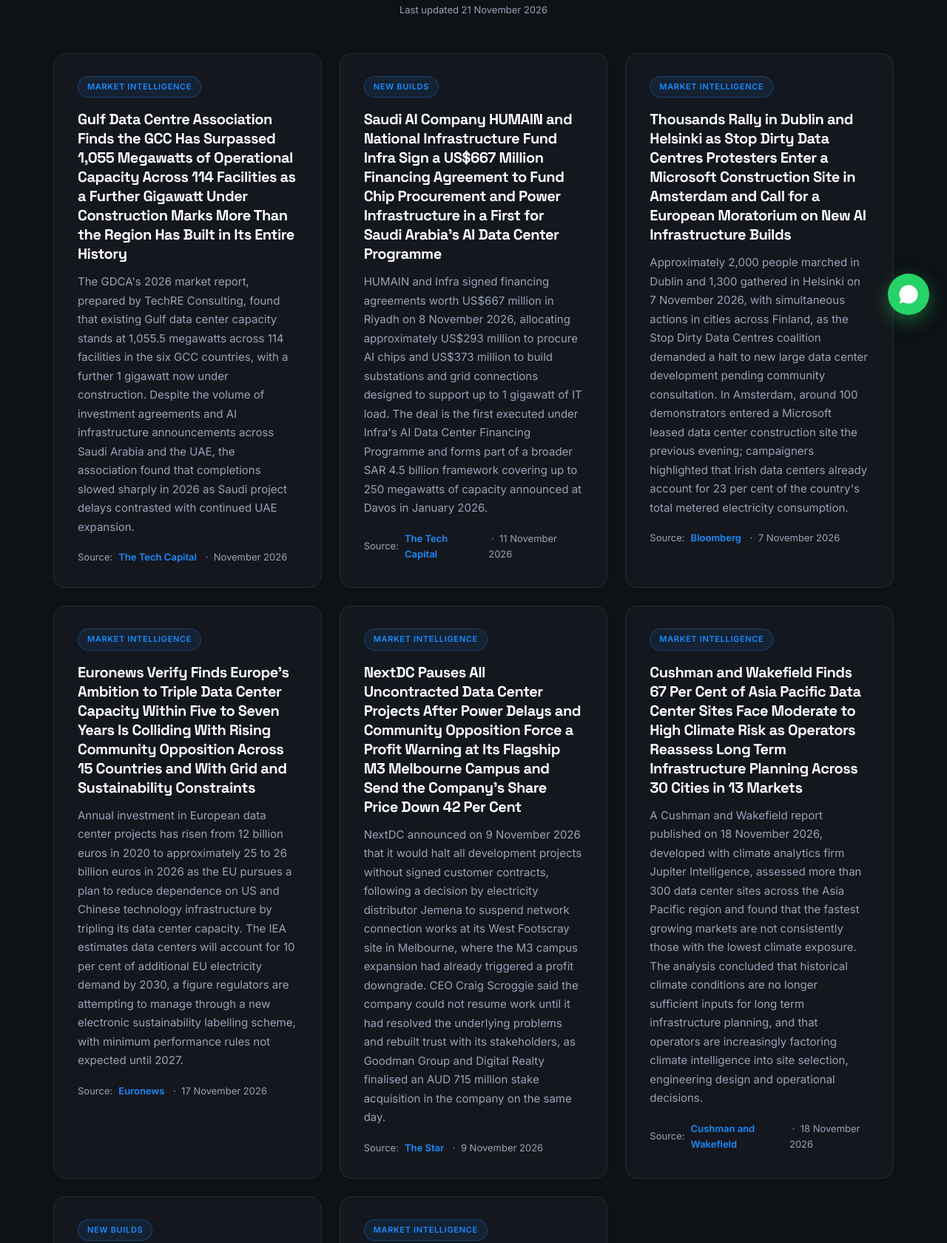
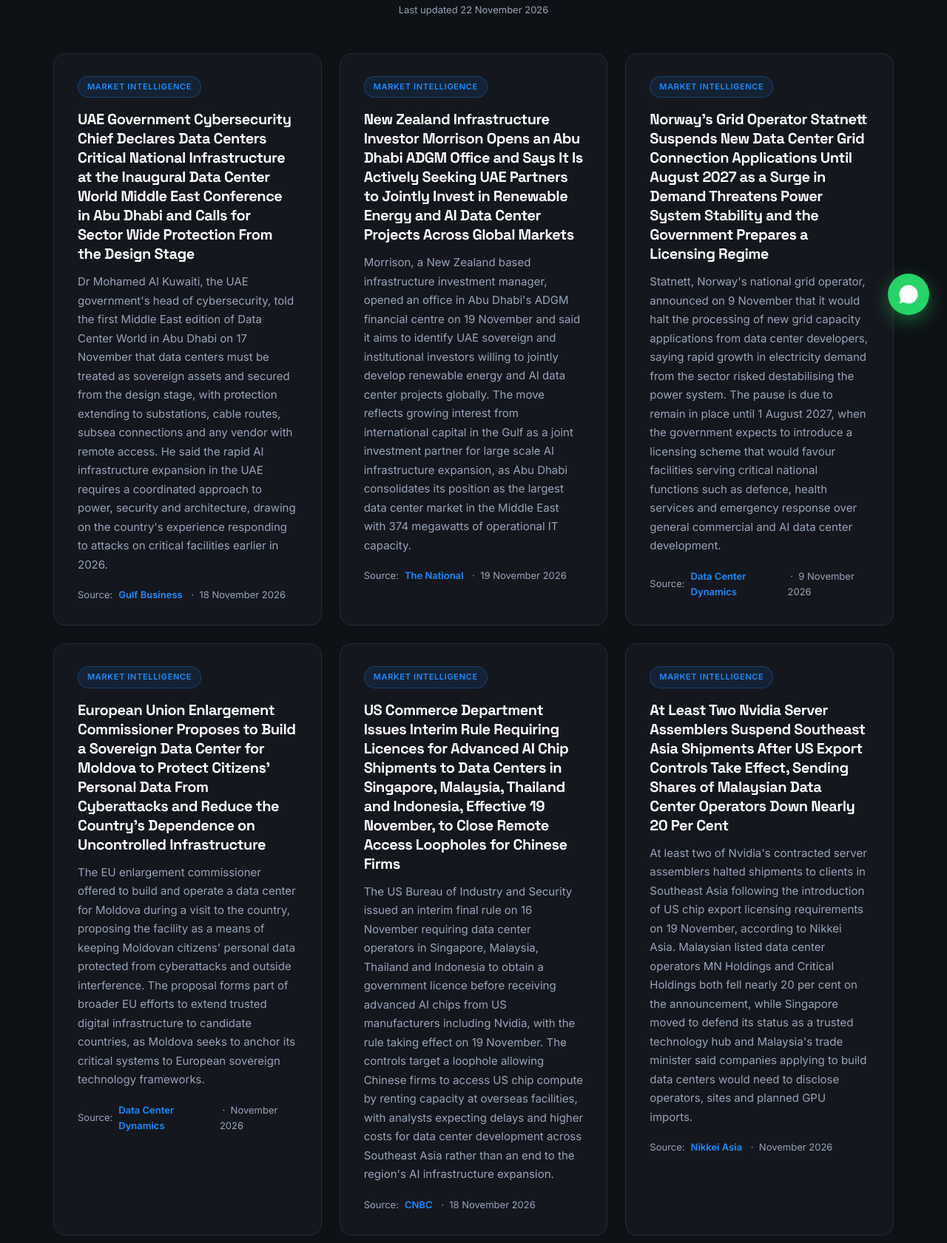
Before and after one commit to jamesastrustalent/astrus-talent-website, a plain HTML site: page insights.html in a window 1280 px wide. Shown: the part 350-2031 px from the top of the page at 74% size. Drawn offline with Linux system fonts and the light colour scheme.

Commit message:
Insights: refresh data center news 2026-11-22
Co-Authored-By: Claude Sonnet 4.6 <noreply@anthropic.com>
Claude-Session: https://claude.ai/code/session_01Ao479p4xqqCXhMaeEJWosx

```diff
--- a/insights.html
+++ b/insights.html
@@ -96,7 +96,7 @@
       <p>Trends, analysis, and perspectives from inside the data center and AI infrastructure talent market.</p>
     </div>
   </section>
-  <p class="updated">Last updated 21 November 2026</p>
+  <p class="updated">Last updated 22 November 2026</p>
 
   <!-- To add or edit an article, copy one <a class="insight-card"> block below and update the tag, title, text, source and href. -->
   <section class="insights-wrap">
@@ -104,63 +104,63 @@
       <div class="card-grid cols-3">
 
         <!-- Gulf / Middle East -->
-        <a class="insight-card fade-up" href="https://thetechcapital.com/gulf-builds-more-than-1gw-data-centres-2026-completions-slow/" target="_blank" rel="noopener">
+        <a class="insight-card fade-up" href="https://gulfbusiness.com/en/2026/data-center/data-centres-are-now-critical-national-infrastructure-says-uae-govts-head-of-cyber-security/" target="_blank" rel="noopener">
           <span class="insight-tag">Market Intelligence</span>
-          <h3>Gulf Data Centre Association Finds the GCC Has Surpassed 1,055 Megawatts of Operational Capacity Across 114 Facilities as a Further Gigawatt Under Construction Marks More Than the Region Has Built in Its Entire History</h3>
-          <p>The GDCA's 2026 market report, prepared by TechRE Consulting, found that existing Gulf data center capacity stands at 1,055.5 megawatts across 114 facilities in the six GCC countries, with a further 1 gigawatt now under construction. Despite the volume of investment agreements and AI infrastructure announcements across Saudi Arabia and the UAE, the association found that completions slowed sharply in 2026 as Saudi project delays contrasted with continued UAE expansion.</p>
-          <div class="insight-source">Source: <span>The Tech Capital</span> &nbsp;&middot;&nbsp; November 2026</div>
+          <h3>UAE Government Cybersecurity Chief Declares Data Centers Critical National Infrastructure at the Inaugural Data Center World Middle East Conference in Abu Dhabi and Calls for Sector Wide Protection From the Design Stage</h3>
+          <p>Dr Mohamed Al Kuwaiti, the UAE government's head of cybersecurity, told the first Middle East edition of Data Center World in Abu Dhabi on 17 November that data centers must be treated as sovereign assets and secured from the design stage, with protection extending to substations, cable routes, subsea connections and any vendor with remote access. He said the rapid AI infrastructure expansion in the UAE requires a coordinated approach to power, security and architecture, drawing on the country's experience responding to attacks on critical facilities earlier in 2026.</p>
+          <div class="insight-source">Source: <span>Gulf Business</span> &nbsp;&middot;&nbsp; 18 November 2026</div>
         </a>
 
-        <a class="insight-card fade-up" href="https://thetechcapital.com/humain-667-million-financing-saudi-ai-expansion/" target="_blank" rel="noopener">
-          <span class="insight-tag">New Builds</span>
-          <h3>Saudi AI Company HUMAIN and National Infrastructure Fund Infra Sign a US$667 Million Financing Agreement to Fund Chip Procurement and Power Infrastructure in a First for Saudi Arabia's AI Data Center Programme</h3>
-          <p>HUMAIN and Infra signed financing agreements worth US$667 million in Riyadh on 8 November 2026, allocating approximately US$293 million to procure AI chips and US$373 million to build substations and grid connections designed to support up to 1 gigawatt of IT load. The deal is the first executed under Infra's AI Data Center Financing Programme and forms part of a broader SAR 4.5 billion framework covering up to 250 megawatts of capacity announced at Davos in January 2026.</p>
-          <div class="insight-source">Source: <span>The Tech Capital</span> &nbsp;&middot;&nbsp; 11 November 2026</div>
+        <a class="insight-card fade-up" href="https://www.thenationalnews.com/business/markets/2026/11/19/global-investor-morrison-seeks-uae-partners-for-renewables-and-data-centres/" target="_blank" rel="noopener">
+          <span class="insight-tag">Market Intelligence</span>
+          <h3>New Zealand Infrastructure Investor Morrison Opens an Abu Dhabi ADGM Office and Says It Is Actively Seeking UAE Partners to Jointly Invest in Renewable Energy and AI Data Center Projects Across Global Markets</h3>
+          <p>Morrison, a New Zealand based infrastructure investment manager, opened an office in Abu Dhabi's ADGM financial centre on 19 November and said it aims to identify UAE sovereign and institutional investors willing to jointly develop renewable energy and AI data center projects globally. The move reflects growing interest from international capital in the Gulf as a joint investment partner for large scale AI infrastructure expansion, as Abu Dhabi consolidates its position as the largest data center market in the Middle East with 374 megawatts of operational IT capacity.</p>
+          <div class="insight-source">Source: <span>The National</span> &nbsp;&middot;&nbsp; 19 November 2026</div>
         </a>
 
         <!-- Europe / EMEA -->
-        <a class="insight-card fade-up" href="https://www.bloomberg.com/news/articles/2026-11-07/ai-backlash-spreads-across-europe-with-data-center-protests" target="_blank" rel="noopener">
+        <a class="insight-card fade-up" href="https://www.datacenterdynamics.com/en/news/norway-halts-grid-connection-applications-for-new-data-centers/" target="_blank" rel="noopener">
           <span class="insight-tag">Market Intelligence</span>
-          <h3>Thousands Rally in Dublin and Helsinki as Stop Dirty Data Centres Protesters Enter a Microsoft Construction Site in Amsterdam and Call for a European Moratorium on New AI Infrastructure Builds</h3>
-          <p>Approximately 2,000 people marched in Dublin and 1,300 gathered in Helsinki on 7 November 2026, with simultaneous actions in cities across Finland, as the Stop Dirty Data Centres coalition demanded a halt to new large data center development pending community consultation. In Amsterdam, around 100 demonstrators entered a Microsoft leased data center construction site the previous evening; campaigners highlighted that Irish data centers already account for 23 per cent of the country's total metered electricity consumption.</p>
-          <div class="insight-source">Source: <span>Bloomberg</span> &nbsp;&middot;&nbsp; 7 November 2026</div>
+          <h3>Norway's Grid Operator Statnett Suspends New Data Center Grid Connection Applications Until August 2027 as a Surge in Demand Threatens Power System Stability and the Government Prepares a Licensing Regime</h3>
+          <p>Statnett, Norway's national grid operator, announced on 9 November that it would halt the processing of new grid capacity applications from data center developers, saying rapid growth in electricity demand from the sector risked destabilising the power system. The pause is due to remain in place until 1 August 2027, when the government expects to introduce a licensing scheme that would favour facilities serving critical national functions such as defence, health services and emergency response over general commercial and AI data center development.</p>
+          <div class="insight-source">Source: <span>Data Center Dynamics</span> &nbsp;&middot;&nbsp; 9 November 2026</div>
         </a>
 
-        <a class="insight-card fade-up" href="https://www.euronews.com/2026/11/17/euronews-verify-whats-at-stake-as-europe-seeks-to-triple-its-data-centre-capacity" target="_blank" rel="noopener">
+        <a class="insight-card fade-up" href="https://www.datacenterdynamics.com/en/news/european-union-offers-to-build-data-center-for-moldova/" target="_blank" rel="noopener">
           <span class="insight-tag">Market Intelligence</span>
-          <h3>Euronews Verify Finds Europe's Ambition to Triple Data Center Capacity Within Five to Seven Years Is Colliding With Rising Community Opposition Across 15 Countries and With Grid and Sustainability Constraints</h3>
-          <p>Annual investment in European data center projects has risen from 12 billion euros in 2020 to approximately 25 to 26 billion euros in 2026 as the EU pursues a plan to reduce dependence on US and Chinese technology infrastructure by tripling its data center capacity. The IEA estimates data centers will account for 10 per cent of additional EU electricity demand by 2030, a figure regulators are attempting to manage through a new electronic sustainability labelling scheme, with minimum performance rules not expected until 2027.</p>
-          <div class="insight-source">Source: <span>Euronews</span> &nbsp;&middot;&nbsp; 17 November 2026</div>
+          <h3>European Union Enlargement Commissioner Proposes to Build a Sovereign Data Center for Moldova to Protect Citizens' Personal Data From Cyberattacks and Reduce the Country's Dependence on Uncontrolled Infrastructure</h3>
+          <p>The EU enlargement commissioner offered to build and operate a data center for Moldova during a visit to the country, proposing the facility as a means of keeping Moldovan citizens' personal data protected from cyberattacks and outside interference. The proposal forms part of broader EU efforts to extend trusted digital infrastructure to candidate countries, as Moldova seeks to anchor its critical systems to European sovereign technology frameworks.</p>
+          <div class="insight-source">Source: <span>Data Center Dynamics</span> &nbsp;&middot;&nbsp; November 2026</div>
         </a>
 
         <!-- Asia Pacific -->
-        <a class="insight-card fade-up" href="https://www.thestar.com.my/tech/tech-news/2026/11/09/nextdc-pauses-uncontracted-projects-after-australian-data-centre-woes" target="_blank" rel="noopener">
+        <a class="insight-card fade-up" href="https://www.cnbc.com/2026/11/18/nvidia-us-ai-chip-export-controls-data-centers-.html" target="_blank" rel="noopener">
           <span class="insight-tag">Market Intelligence</span>
-          <h3>NextDC Pauses All Uncontracted Data Center Projects After Power Delays and Community Opposition Force a Profit Warning at Its Flagship M3 Melbourne Campus and Send the Company's Share Price Down 42 Per Cent</h3>
-          <p>NextDC announced on 9 November 2026 that it would halt all development projects without signed customer contracts, following a decision by electricity distributor Jemena to suspend network connection works at its West Footscray site in Melbourne, where the M3 campus expansion had already triggered a profit downgrade. CEO Craig Scroggie said the company could not resume work until it had resolved the underlying problems and rebuilt trust with its stakeholders, as Goodman Group and Digital Realty finalised an AUD 715 million stake acquisition in the company on the same day.</p>
-          <div class="insight-source">Source: <span>The Star</span> &nbsp;&middot;&nbsp; 9 November 2026</div>
+          <h3>US Commerce Department Issues Interim Rule Requiring Licences for Advanced AI Chip Shipments to Data Centers in Singapore, Malaysia, Thailand and Indonesia, Effective 19 November, to Close Remote Access Loopholes for Chinese Firms</h3>
+          <p>The US Bureau of Industry and Security issued an interim final rule on 16 November requiring data center operators in Singapore, Malaysia, Thailand and Indonesia to obtain a government licence before receiving advanced AI chips from US manufacturers including Nvidia, with the rule taking effect on 19 November. The controls target a loophole allowing Chinese firms to access US chip compute by renting capacity at overseas facilities, with analysts expecting delays and higher costs for data center development across Southeast Asia rather than an end to the region's AI infrastructure expansion.</p>
+          <div class="insight-source">Source: <span>CNBC</span> &nbsp;&middot;&nbsp; 18 November 2026</div>
         </a>
 
-        <a class="insight-card fade-up" href="https://www.cushmanwakefield.com/en/singapore/news/2026/11/dc-climate-resilience" target="_blank" rel="noopener">
+        <a class="insight-card fade-up" href="https://asia.nikkei.com/business/technology/artificial-intelligence/nvidia-server-suppliers-halt-southeast-asia-shipments-over-us-curbs" target="_blank" rel="noopener">
           <span class="insight-tag">Market Intelligence</span>
-          <h3>Cushman and Wakefield Finds 67 Per Cent of Asia Pacific Data Center Sites Face Moderate to High Climate Risk as Operators Reassess Long Term Infrastructure Planning Across 30 Cities in 13 Markets</h3>
-          <p>A Cushman and Wakefield report published on 18 November 2026, developed with climate analytics firm Jupiter Intelligence, assessed more than 300 data center sites across the Asia Pacific region and found that the fastest growing markets are not consistently those with the lowest climate exposure. The analysis concluded that historical climate conditions are no longer sufficient inputs for long term infrastructure planning, and that operators are increasingly factoring climate intelligence into site selection, engineering design and operational decisions.</p>
-          <div class="insight-source">Source: <span>Cushman and Wakefield</span> &nbsp;&middot;&nbsp; 18 November 2026</div>
+          <h3>At Least Two Nvidia Server Assemblers Suspend Southeast Asia Shipments After US Export Controls Take Effect, Sending Shares of Malaysian Data Center Operators Down Nearly 20 Per Cent</h3>
+          <p>At least two of Nvidia's contracted server assemblers halted shipments to clients in Southeast Asia following the introduction of US chip export licensing requirements on 19 November, according to Nikkei Asia. Malaysian listed data center operators MN Holdings and Critical Holdings both fell nearly 20 per cent on the announcement, while Singapore moved to defend its status as a trusted technology hub and Malaysia's trade minister said companies applying to build data centers would need to disclose operators, sites and planned GPU imports.</p>
+          <div class="insight-source">Source: <span>Nikkei Asia</span> &nbsp;&middot;&nbsp; November 2026</div>
         </a>
 
         <!-- United States -->
-        <a class="insight-card fade-up" href="https://thehill.com/policy/technology/6217630-spacex-plans-data-centers-texas-arizona/" target="_blank" rel="noopener">
-          <span class="insight-tag">New Builds</span>
-          <h3>SpaceX Announces Plans for More Than US$74 Billion in AI Data Center Campuses in Texas and Arizona as It Seeks Approvals for Sites That Could Collectively Draw Up to 6 Gigawatts of Electricity at Full Build Out</h3>
-          <p>SpaceX revealed plans on 12 November 2026 to invest approximately US$24 billion near its Starbase facility in the Rio Grande Valley of Texas and US$50 billion on a campus in Cochise County, Arizona, in what would rank among the largest private infrastructure commitments in US history. The Arizona project requires county approval and is expected to generate 1,000 permanent jobs; the Texas site is set to generate its own power and direct US$220 million to expand water supply in nearby Brownsville, with a separate approvals hearing scheduled for 9 December 2026.</p>
-          <div class="insight-source">Source: <span>The Hill</span> &nbsp;&middot;&nbsp; 12 November 2026</div>
+        <a class="insight-card fade-up" href="https://www.cnbc.com/2026/11/20/trump-data-centers-ai-companies-tax.html" target="_blank" rel="noopener">
+          <span class="insight-tag">Market Intelligence</span>
+          <h3>President Trump Threatens a Tremendous Tax on US Companies That Build AI Data Centers Outside the United States as Alphabet and Amazon Shares Fall on Investor Concern Over the Policy Implications</h3>
+          <p>President Donald Trump threatened on 20 November to impose what he called a tremendous tax on US companies including Alphabet, Amazon and Microsoft that build AI data centers outside the United States, saying they could do so but would face the levy if they did. No rate, legal mechanism or executive order accompanied the statement as of 21 November, though Alphabet and Amazon shares each fell 3 to 4 per cent on the news, coming less than three weeks after voter concern over data center development contributed to Republican losses in the midterm elections.</p>
+          <div class="insight-source">Source: <span>CNBC</span> &nbsp;&middot;&nbsp; 20 November 2026</div>
         </a>
 
-        <a class="insight-card fade-up" href="https://insideclimatenews.org/news/19112026/bipartisan-permitting-bill-data-center-impact/" target="_blank" rel="noopener">
+        <a class="insight-card fade-up" href="https://www.cnbc.com/2026/11/20/data-center-construction-costs-soar-13-percent-in-2026.html" target="_blank" rel="noopener">
           <span class="insight-tag">Market Intelligence</span>
-          <h3>US Senate Passes Bipartisan Permitting Bill Requiring Data Center Developers to Cover Grid Upgrade Costs as a Battle Over Banning Data Centers on Federal Land Shapes the Debate Ahead of a House Vote</h3>
-          <p>The Senate passed the Bipartisan American Affordability and Jobs Act by 62 votes to 33 on 19 November 2026, with 14 Democrats in favour, including a provision requiring data center developers to pay for electricity grid upgrades rather than passing costs on to ratepayers. Critics argued the bill would accelerate development by streamlining environmental permitting for energy infrastructure, and an amendment seeking to ban data centers on federal land was not brought to a vote, leaving the question unresolved as the bill moves to the House after the Thanksgiving recess.</p>
-          <div class="insight-source">Source: <span>Inside Climate News</span> &nbsp;&middot;&nbsp; 19 November 2026</div>
+          <h3>Turner &amp; Townsend Finds US Data Center Construction Costs Rose 13 Per Cent in 2026, More Than Double the Global Rate and Triple the Decade Average, as Demand for AI Workloads Outpaces Powered Land and Skilled Labour</h3>
+          <p>A Turner &amp; Townsend report examining more than 500 projects across 62 global markets found that US data center construction costs increased 13 per cent year on year in 2026, more than twice the global rate and roughly triple the decade long average, driven by powered land shortages, competition for skilled labour and contractors pricing in greater risk on aggressive build schedules. The firm's North America lead said cost growth was expected to moderate to between 6 and 10 per cent in the coming year, while noting that AI specific facilities cost around 10 per cent more than traditional data centers in the US market.</p>
+          <div class="insight-source">Source: <span>CNBC</span> &nbsp;&middot;&nbsp; 20 November 2026</div>
         </a>
 
       </div>
```
